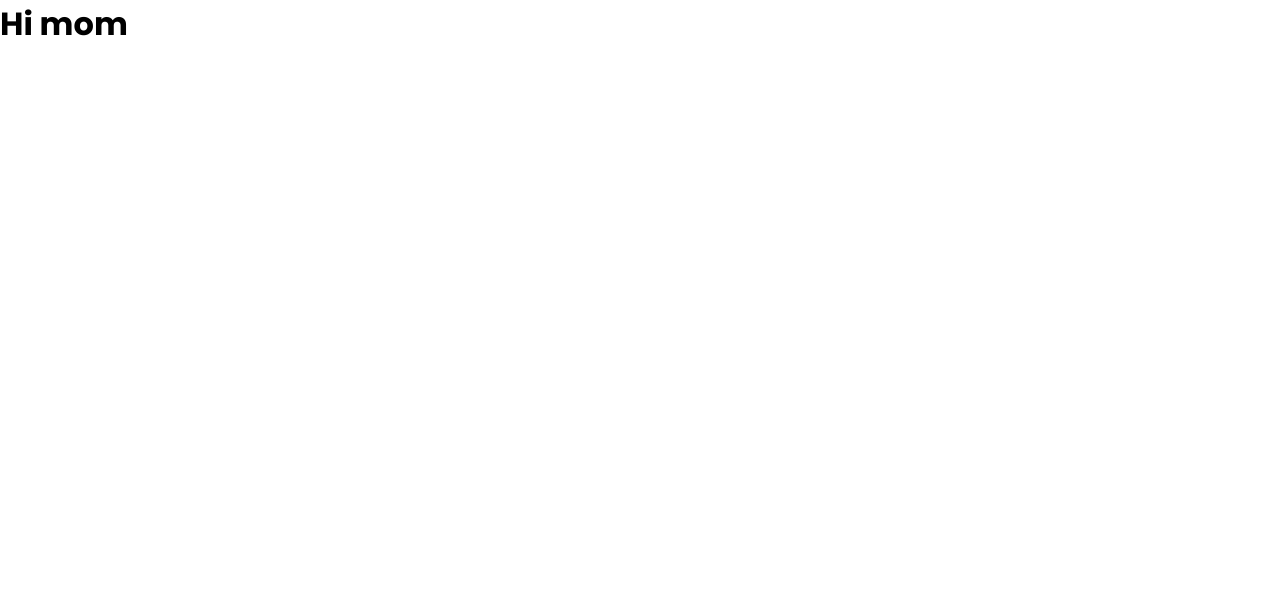
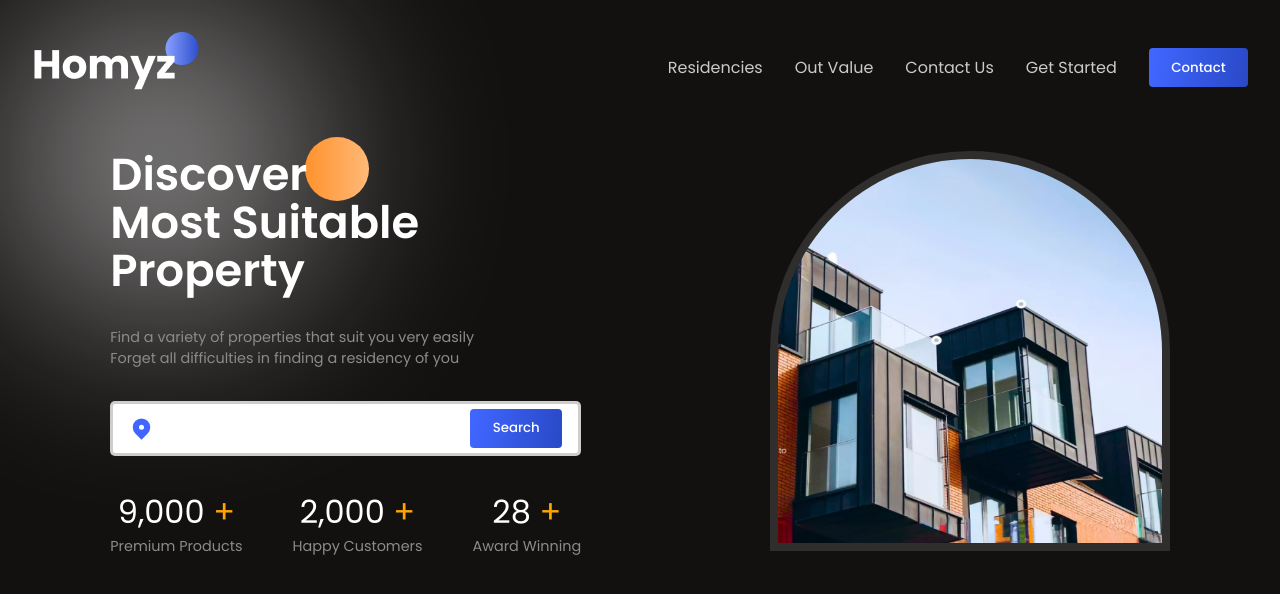
Before and after one commit to Fikri-Ramadan/React-RealEstate, a React (Vite) app: page / in a window 1280 px wide. Shown: the top 594 px of the page. Built offline with nearby package versions, Linux system fonts and the light colour scheme.

Commit message:
create header and hero component

```diff
--- /dev/null
+++ b/src/App.css
@@ -0,0 +1,17 @@
+.container {
+  height: 100vh;
+  background-color: var(--black);
+  overflow-x: clip;
+  position: relative;
+  z-index: 1;
+}
+
+.white-blur {
+  width: 20rem;
+  height: 20rem;
+  background: rgba(255, 255, 255, 0.5);
+  filter: blur(100px);
+  position: absolute;
+  border-radius: 100%;
+  z-index: -1;
+}
--- a/src/App.jsx
+++ b/src/App.jsx
@@ -1,5 +1,17 @@
+import './App.css';
+import Header from './components/header/Header';
+import Hero from './components/hero/Hero';
+
 function App() {
-  return <h1>Hi mom</h1>;
+  return (
+    <div>
+      <div className="container">
+        <div className='white-blur' />
+        <Header />
+        <Hero />
+      </div>
+    </div>
+  );
 }
 
 export default App;
--- /dev/null
+++ b/src/components/header/Header.css
@@ -0,0 +1,15 @@
+.h-wrapper {
+}
+
+.h-container {
+  display: flex;
+  align-items: center;
+  justify-content: space-between;
+  color: var(--secondary);
+}
+
+.h-menu {
+  display: flex;
+  align-items: center;
+  gap: 2rem;
+}
--- /dev/null
+++ b/src/components/header/Header.jsx
@@ -0,0 +1,23 @@
+import './Header.css';
+
+const Header = () => {
+  return (
+    <section className="h-wrapper">
+      <div className="paddings innerWidth h-container">
+        <div className="h-logo">
+          <img src="./logo.png" alt="" />
+        </div>
+        <div className="h-menu">
+          <a href="">Residencies</a>
+          <a href="">Out Value</a>
+          <a href="">Contact Us</a>
+          <a href="">Get Started</a>
+          <button className="button">
+            <a href="">Contact</a>
+          </button>
+        </div>
+      </div>
+    </section>
+  );
+};
+export default Header;
--- /dev/null
+++ b/src/components/hero/Hero.css
@@ -0,0 +1,98 @@
+.hero-wrapper {
+  color: white;
+}
+
+.hero-container {
+  display: flex;
+  justify-content: space-around;
+  align-items: flex-start;
+  padding: 1rem;
+}
+
+/* left hero side */
+
+.hero-left {
+  display: flex;
+  flex-direction: column;
+  gap: 2rem;
+}
+
+.hero-title {
+  z-index: 1;
+  position: relative;
+}
+
+.hero-title > h1 {
+  font-weight: 600;
+  font-size: 2.8rem;
+  line-height: 3rem;
+}
+
+.orange-circle {
+  position: absolute;
+  z-index: -1;
+  background: var(--orange-gradient);
+  width: 4rem;
+  height: 4rem;
+  top: -10%;
+  right: 45%;
+  border-radius: 100%;
+}
+
+.hero-desc {
+  display: flex;
+  flex-direction: column;
+}
+
+.search-bar {
+  display: flex;
+  justify-content: space-between;
+  align-items: center;
+  background-color: white;
+  border-radius: 5px;
+  border: 3px solid rgba(120, 120, 120, 0.374);
+  padding: 0.3rem 1rem;
+  width: 100%;
+}
+
+.search-bar > input {
+  outline: none;
+  border: none;
+  font: inherit;
+}
+
+.stat-container {
+  width: 100%;
+  display: flex;
+  justify-content: space-between;
+  gap: 2rem;
+}
+
+.stat {
+  display: flex;
+  flex-direction: column;
+  align-items: center;
+}
+
+.stat > :nth-child(1) {
+  font-size: 2rem;
+}
+
+.stat > :nth-child(1) > :last-child {
+  color: orange;
+}
+
+/* right hero side */
+
+.image-container {
+  width: 25rem;
+  height: 25rem;
+  overflow: hidden;
+  border-radius: 15rem 15rem 0 0;
+  border: 8px solid rgba(255, 255, 255, 0.12);
+}
+
+.image-container > img {
+  width: 100%;
+  height: 100%;
+}
--- /dev/null
+++ b/src/components/hero/Hero.jsx
@@ -0,0 +1,58 @@
+import CountUp from 'react-countup';
+import { HiLocationMarker } from 'react-icons/hi';
+import './Hero.css';
+
+const Hero = () => {
+  return (
+    <section className="hero-wrapper">
+      <div className="innerWidth hero-container">
+        <div className="hero-left">
+          <div className="hero-title">
+            <div className="orange-circle" />
+            <h1>
+              Discover <br /> Most Suitable <br /> Property
+            </h1>
+          </div>
+          <div className="secondaryText hero-desc">
+            <span>Find a variety of properties that suit you very easily</span>
+            <span>Forget all difficulties in finding a residency of you</span>
+          </div>
+
+          <div className="search-bar">
+            <HiLocationMarker color="var(--blue)" size={25} />
+            <input type="text" />
+            <button className='button'>Search</button>
+          </div>
+
+          <div className="stat-container">
+            <div className="stat">
+              <span>
+                <CountUp start={8800} end={9000} duration={4} /> {' '}
+                <span>+</span>
+              </span>
+              <span className="secondaryText">Premium Products</span>
+            </div>
+            <div className="stat">
+              <span>
+                <CountUp start={1950} end={2000} duration={4} /> <span>+</span>
+              </span>
+              <span className="secondaryText">Happy Customers</span>
+            </div>
+            <div className="stat">
+              <span>
+                <CountUp end={28} /> <span>+</span>
+              </span>
+              <span className="secondaryText">Award Winning</span>
+            </div>
+          </div>
+        </div>
+        <div className="hero-right">
+          <div className="image-container">
+            <img src="./hero-image.png" alt="" />
+          </div>
+        </div>
+      </div>
+    </section>
+  );
+};
+export default Hero;
--- a/src/index.css
+++ b/src/index.css
@@ -54,21 +54,21 @@
   display: flex;
   justify-content: center;
   align-items: center;
-  flex-direction: center;
+  flex-direction: column;
 }
 
 .flexColStart {
   display: flex;
   justify-content: center;
   align-items: flex-start;
-  flex-direction: center;
+  flex-direction: column;
 }
 
 .flexColEnd {
   display: flex;
   justify-content: center;
   align-items: flex-end;
-  flex-direction: center;
+  flex-direction: column;
 }
 
 .primaryText {
@@ -86,6 +86,21 @@
   color: orange;
   font-size: 1.5rem;
   font-weight: 600;
+}
+
+.button {
+  font-weight: 500;
+  padding: 0.6rem 1.4rem;
+  color: white;
+  background: var(--blue-gradient);
+  border: none;
+  border-radius: 4px;
+  transition: all 300ms ease-in;
+}
+
+.button:hover {
+  cursor: pointer;
+  transform: scale(1.1);
 }
 
 @media (min-width: 1536px) {
```
